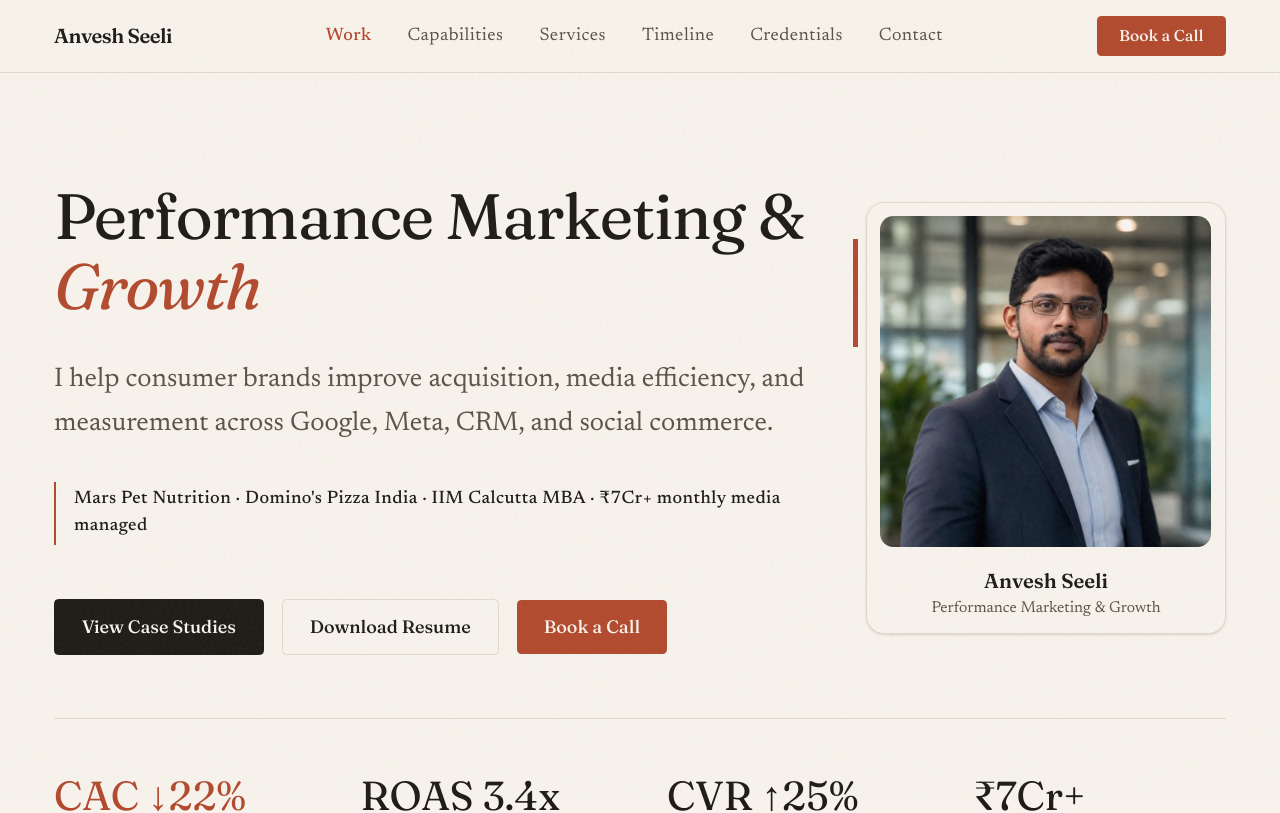
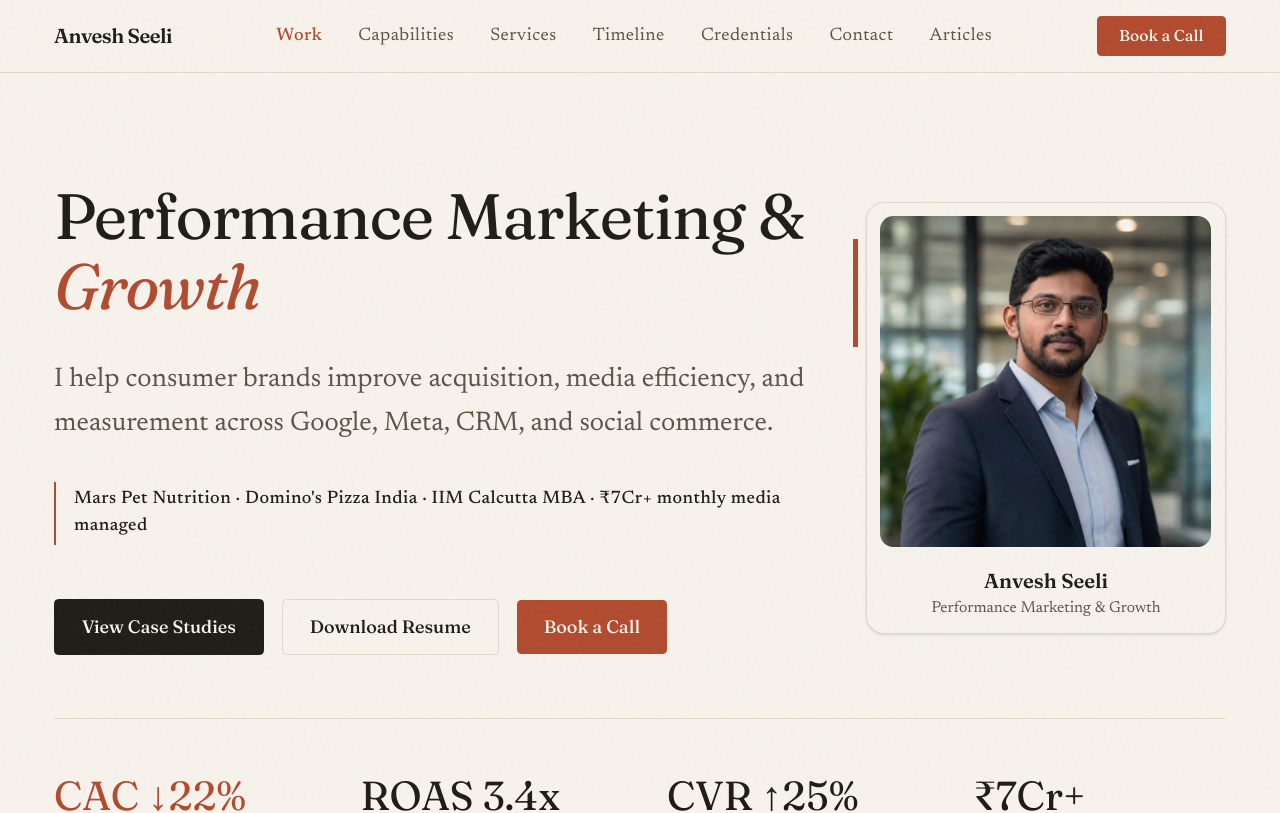
Before and after one commit to seelianvesh-ctrl/anvesh-portfolio, a React (Vite) app: page / in a window 1280 px wide. Shown: the top 813 px of the page. Built offline with nearby package versions, Linux system fonts and the light colour scheme.

Commit message:
Add files via upload
Add articles navigation link

```diff
--- a/src/components/Header.tsx
+++ b/src/components/Header.tsx
@@ -82,6 +82,13 @@ export default function Header() {
               {item.label}
             </button>
           ))}
+          <a
+            href="/articles/"
+            className="font-body text-base tracking-wide text-muted-ink transition-colors duration-200 hover:text-ink"
+            id="nav-item-articles"
+          >
+            Articles
+          </a>
         </nav>
 
         {/* Action Button */}
@@ -132,6 +139,14 @@ export default function Header() {
                 {item.label}
               </button>
             ))}
+            <a
+              href="/articles/"
+              onClick={() => setIsMobileMenuOpen(false)}
+              className="text-left font-body text-lg py-1 transition-colors text-muted-ink"
+              id="mobile-nav-item-articles"
+            >
+              Articles
+            </a>
             <div className="pt-4 border-t border-hairline">
               <a
                 href="https://calendly.com/seelianvesh/30min"
```
